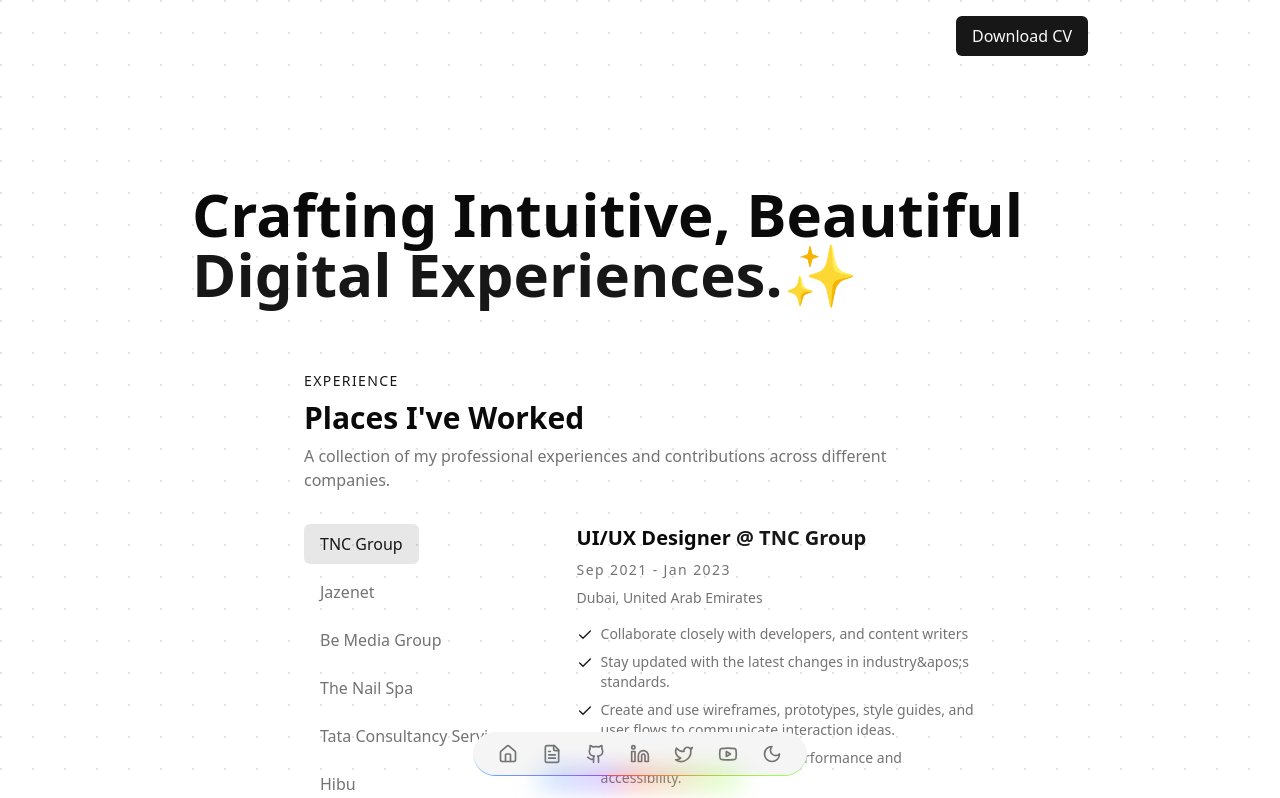
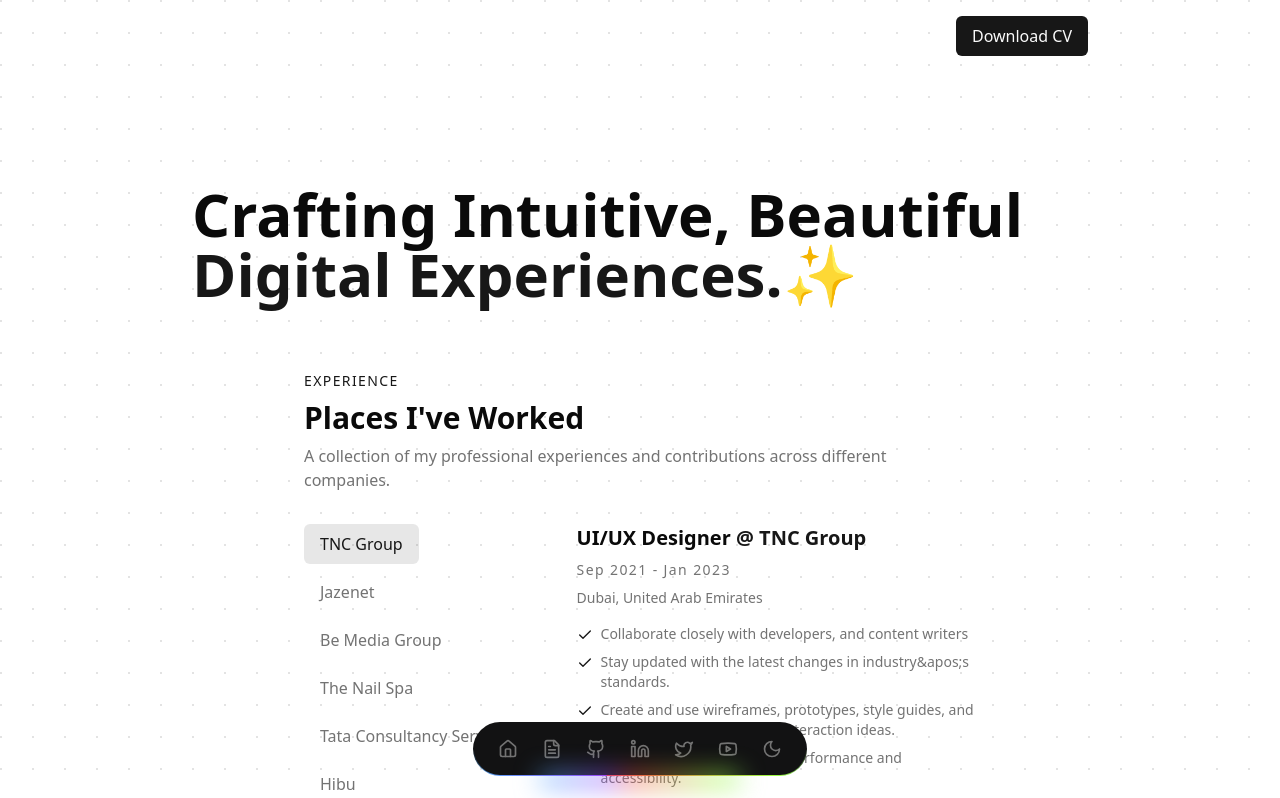
Before and after one commit to icandrew/portfolio, a Next.js app: page / in a window 1280 px wide. Shown: the top 798 px of the page. Built offline with nearby package versions, Linux system fonts and the light colour scheme.

Commit message:
Fix errors

```diff
--- a/components/ui/rainbow-button.tsx
+++ b/components/ui/rainbow-button.tsx
@@ -17,21 +17,23 @@
   const buttonContent = (
     <button
       className={cn(
-        // Base styles
-        "group relative inline-flex h-11 animate-rainbow cursor-pointer items-center justify-center rounded-xl border-0 bg-[length:200%] px-8 py-2 font-medium text-primary-foreground transition-colors [background-clip:padding-box,border-box,border-box] [background-origin:border-box] [border:calc(0.08*1rem)_solid_transparent] focus-visible:outline-none focus-visible:ring-1 focus-visible:ring-ring disabled:pointer-events-none disabled:opacity-50",
+        "group relative inline-flex animate-rainbow cursor-pointer items-center justify-center rounded-full border-0 bg-[length:200%] px-4 py-2 transition-colors [background-clip:padding-box,border-box,border-box] [background-origin:border-box] [border:calc(0.08*1rem)_solid_transparent]",
 
-        // Glow effect
+        // before styles
         "before:absolute before:bottom-[-20%] before:left-1/2 before:z-0 before:h-1/5 before:w-3/5 before:-translate-x-1/2 before:animate-rainbow before:bg-[linear-gradient(90deg,hsl(var(--color-1)),hsl(var(--color-5)),hsl(var(--color-3)),hsl(var(--color-4)),hsl(var(--color-2)))] before:bg-[length:200%] before:[filter:blur(calc(0.8*1rem))]",
 
-        // Variant styles
-        {
-          // Primary variant
-          "bg-[linear-gradient(hsl(var(--muted)),hsl(var(--muted))),linear-gradient(hsl(var(--muted))_50%,hsl(var(--muted)/0.6)_80%,hsl(var(--muted)/0)),linear-gradient(90deg,hsl(var(--color-1)),hsl(var(--color-5)),hsl(var(--color-3)),hsl(var(--color-4)),hsl(var(--color-2)))] dark:bg-[linear-gradient(hsl(var(--accent)),hsl(var(--accent))),linear-gradient(hsl(var(--accent))_50%,hsl(var(--accent)/0.6)_80%,hsl(var(--accent)/0)),linear-gradient(90deg,hsl(var(--color-1)),hsl(var(--color-5)),hsl(var(--color-3)),hsl(var(--color-4)),hsl(var(--color-2)))]": variant === "primary",
-
-          // Secondary variant
-          "bg-[linear-gradient(hsl(var(--accent)),hsl(var(--accent))),linear-gradient(hsl(var(--accent))_50%,hsl(var(--accent)/0.6)_80%,hsl(var(--accent)/0)),linear-gradient(90deg,hsl(var(--color-1)),hsl(var(--color-5)),hsl(var(--color-3)),hsl(var(--color-4)),hsl(var(--color-2)))] dark:bg-[linear-gradient(hsl(var(--secondary)),hsl(var(--secondary))),linear-gradient(hsl(var(--secondary))_50%,hsl(var(--secondary)/0.6)_80%,hsl(var(--secondary)/0)),linear-gradient(90deg,hsl(var(--color-1)),hsl(var(--color-5)),hsl(var(--color-3)),hsl(var(--color-4)),hsl(var(--color-2)))]": variant === "secondary"
-        },
-
+        // variant styles
+        variant === "primary" ? [
+          // light mode colors for primary
+          "bg-[linear-gradient(#fff,#fff),linear-gradient(#fff_50%,rgba(255,255,255,0.6)_80%,rgba(255,255,255,0)),linear-gradient(90deg,hsl(var(--color-1)),hsl(var(--color-5)),hsl(var(--color-3)),hsl(var(--color-4)),hsl(var(--color-2)))]",
+          // dark mode colors for primary
+          "dark:bg-[linear-gradient(#121213,#121213),linear-gradient(#121213_50%,rgba(18,18,19,0.6)_80%,rgba(18,18,19,0)),linear-gradient(90deg,hsl(var(--color-1)),hsl(var(--color-5)),hsl(var(--color-3)),hsl(var(--color-4)),hsl(var(--color-2)))]",
+        ] : [
+          // light mode colors for secondary
+          "bg-[linear-gradient(#121213,#121213),linear-gradient(#121213_50%,rgba(18,18,19,0.6)_80%,rgba(18,18,19,0)),linear-gradient(90deg,hsl(var(--color-1)),hsl(var(--color-5)),hsl(var(--color-3)),hsl(var(--color-4)),hsl(var(--color-2)))]",
+          // dark mode colors for secondary
+          "dark:bg-[linear-gradient(#fff,#fff),linear-gradient(#fff_50%,rgba(255,255,255,0.6)_80%,rgba(255,255,255,0)),linear-gradient(90deg,hsl(var(--color-1)),hsl(var(--color-5)),hsl(var(--color-3)),hsl(var(--color-4)),hsl(var(--color-2)))]",
+        ],
         className
       )}
       {...props}
```
